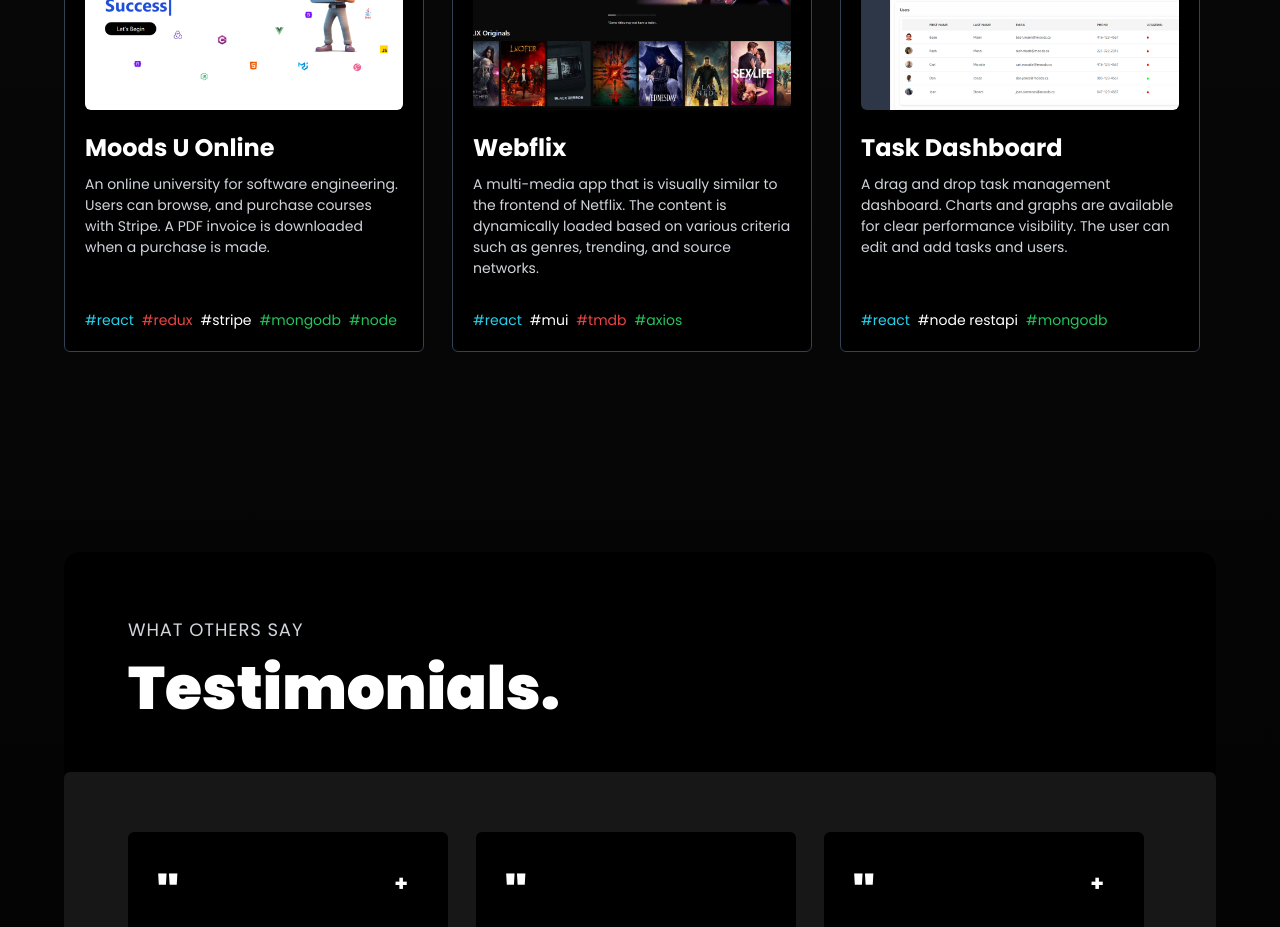
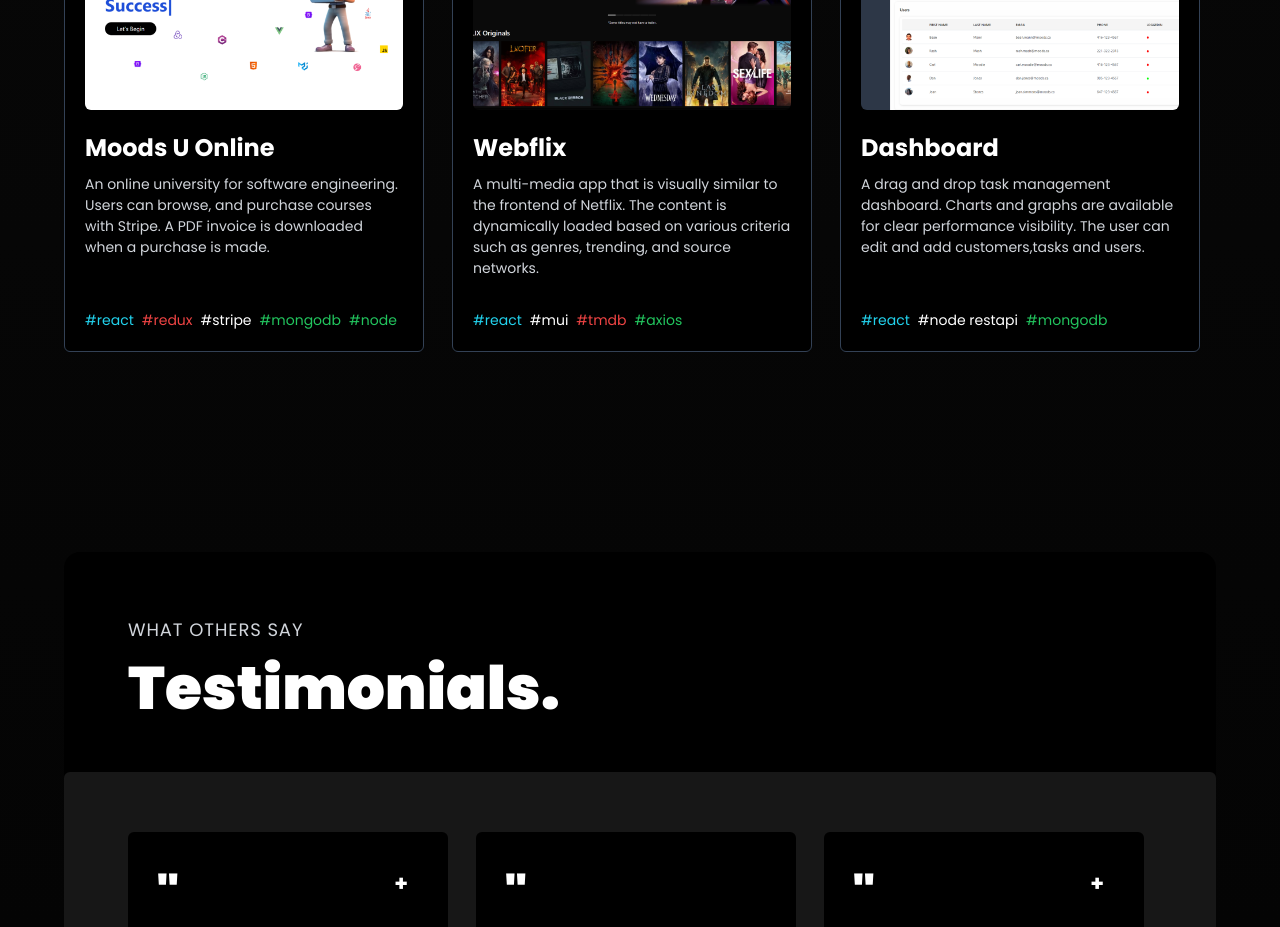
Before and after one commit to moods-1/non-3d-portfolio, a React (Create React App) app: page / in a window 1280 px wide. Shown: the part 3580-4507 px from the top of the page. Built offline with nearby package versions, Linux system fonts and the light colour scheme; no server answers.

Commit message:
Update dashboard description.

```diff
--- a/src/constants/index.js
+++ b/src/constants/index.js
@@ -168,9 +168,9 @@ const projects = [
 		source_code_link: 'https://github.com/moods-1/webflix',
 	},
 	{
-		name: 'Task Dashboard',
+		name: 'Dashboard',
 		description:
-			'A drag and drop task management dashboard. Charts and graphs are available for clear performance visibility. The user can edit and add tasks and users.',
+			'A drag and drop task management dashboard. Charts and graphs are available for clear performance visibility. The user can edit and add customers,tasks and users.',
 		tags: [
 			{
 				name: 'react',
```
